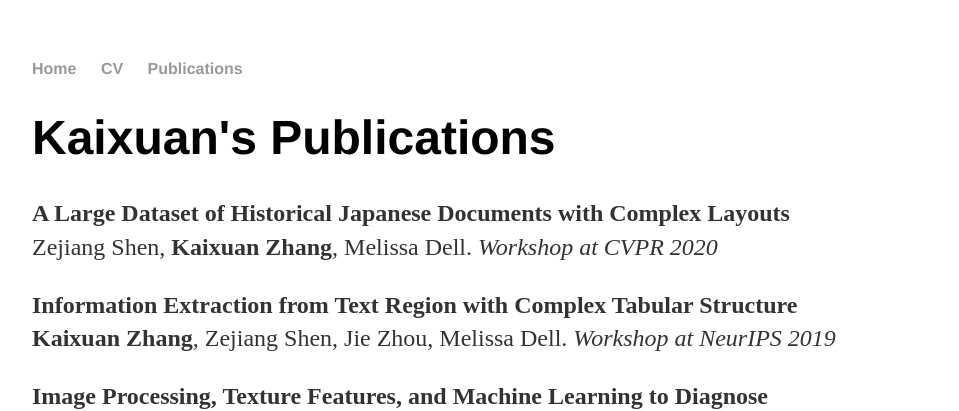
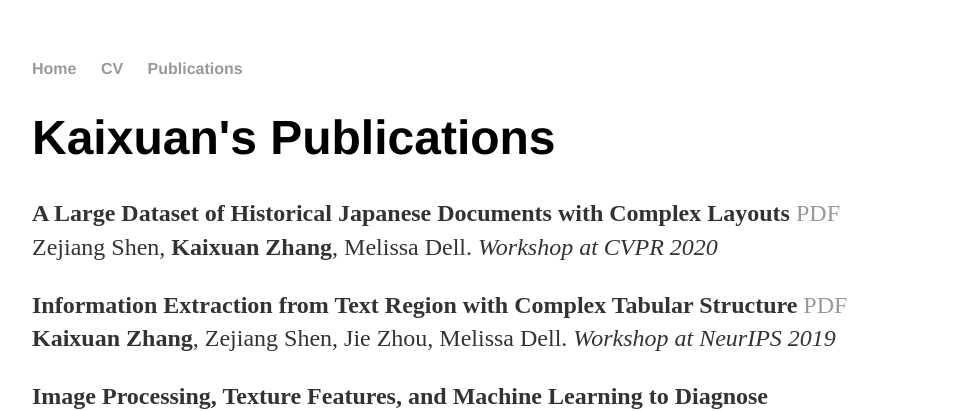
Before and after one commit to KaixuanZ/KaixuanZ.github.io, a Jekyll site: the page built from publication/index.html, in a window 1280 px wide. Shown: the top 411 px of the page, without its empty margins (160-1119 px from the left). Built offline with Jekyll 4.4.1, drawn with Linux system fonts in a browser that asks for light colours.

Commit message:
Update index.html

```diff
--- a/publication/index.html
+++ b/publication/index.html
@@ -5,10 +5,10 @@ title: Kaixuan's Publications
 <div class="blurb">
 
 	<h1>{{ page.title }}</h1>
-	<p> <strong> A Large Dataset of Historical Japanese Documents with Complex Layouts </strong> <br>
+	<p> <strong> A Large Dataset of Historical Japanese Documents with Complex Layouts </strong> <a href="https://arxiv.org/pdf/2004.08686.pdf">PDF</a> <br>
 	Zejiang Shen, <strong>Kaixuan Zhang</strong>, Melissa Dell.  <em> Workshop at CVPR 2020</em> </p>
 
-	<p> <strong> Information Extraction from Text Region with Complex Tabular Structure </strong> <br>
+	<p> <strong> Information Extraction from Text Region with Complex Tabular Structure </strong> <a href="https://openreview.net/pdf?id=Hkx0zpccLr">PDF</a> <br>
 	<strong>Kaixuan Zhang</strong>, Zejiang Shen, Jie Zhou, Melissa Dell.  <em> Workshop at NeurIPS 2019</em> </p>
 
 	<p> <strong> Image Processing, Texture Features, and Machine Learning to Diagnose Bronchopulmonary Dysplasia (BPD) </strong> <br>
```
